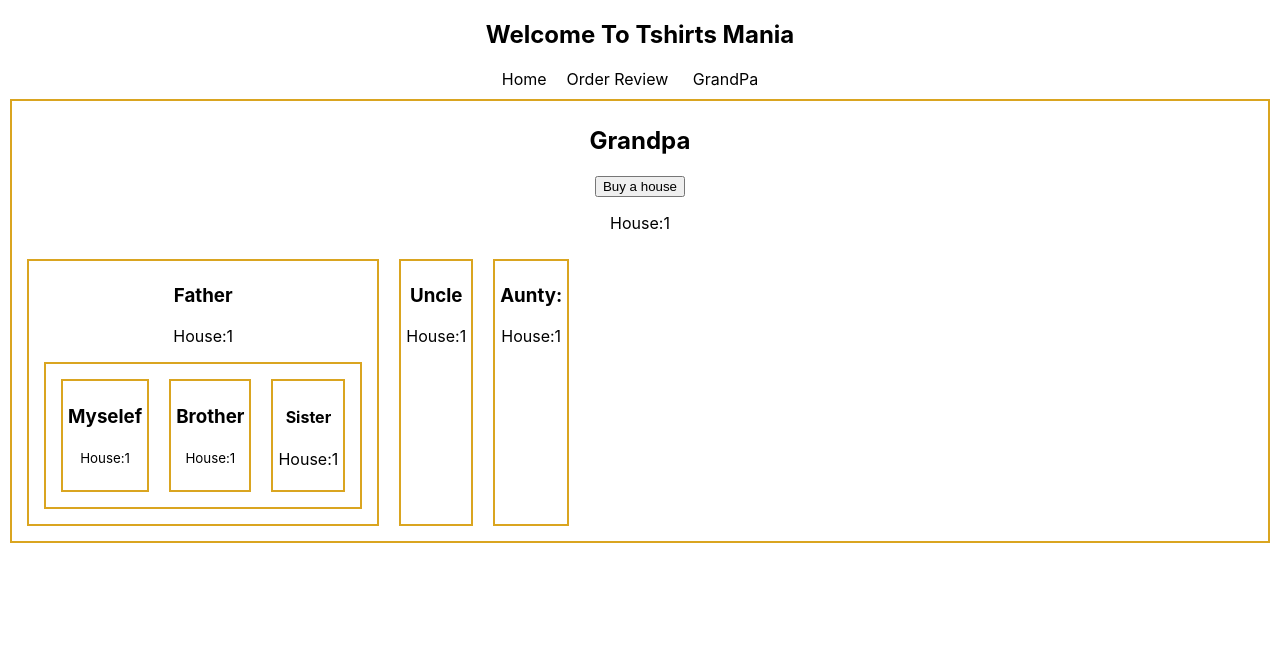
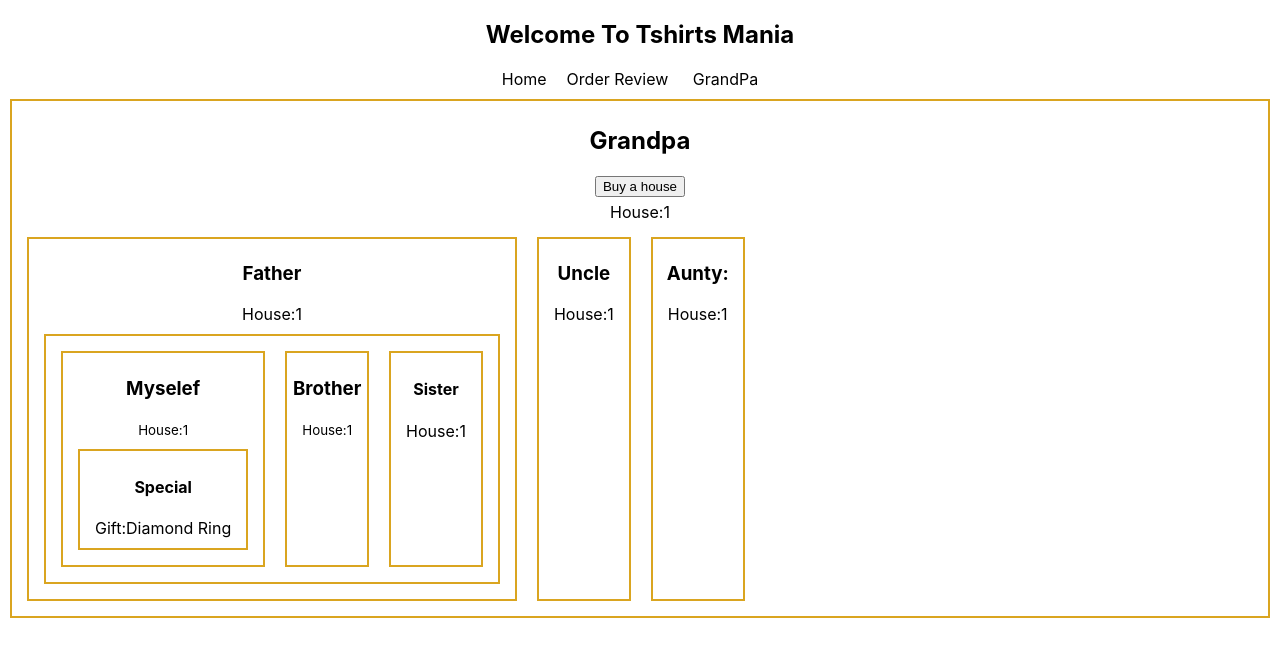
Before and after one commit to tanverrana/tshirt-mania, a React (Create React App) app: page /grandpa in a window 1280 px wide. Shown: the top 656 px of the page. Built offline with nearby package versions, Linux system fonts and the light colour scheme.

Commit message:
create special component and drilling propos

```diff
--- a/src/components/Father/Father.js
+++ b/src/components/Father/Father.js
@@ -3,13 +3,13 @@ import Brother from '../Brother/Brother';
 import Myself from '../Myself/Myself';
 import Sister from '../Sister/Sister';
 
-const Father = ({ house }) => {
+const Father = ({ house, ornament }) => {
     return (
         <div>
             <h3> Father</h3>
             <p>House:{house} </p>
             <div style={{ display: 'flex' }}>
-                <Myself house={house}></Myself>
+                <Myself house={house} ornament={ornament}></Myself>
                 <Brother house={house}></Brother>
                 <Sister house={house}></Sister>
             </div>
--- a/src/components/Grandpa/Grandpa.css
+++ b/src/components/Grandpa/Grandpa.css
@@ -8,3 +8,6 @@
     margin: 10px;
     padding: 5px;
 }
+.grandpa p{
+    margin: 5px 10px;
+}
--- a/src/components/Grandpa/Grandpa.js
+++ b/src/components/Grandpa/Grandpa.js
@@ -7,6 +7,9 @@ import "./Grandpa.css";
 
 const Grandpa = () => {
     const [house, setHouse] = useState(1);
+
+    const ornament = "Diamond Ring";
+
     const handleBuyAHouse = () => {
         const newHouseCount = house + 1;
         setHouse(newHouseCount);
@@ -17,7 +20,7 @@ const Grandpa = () => {
             <button onClick={handleBuyAHouse}>Buy a house</button>
             <p>House:{house}</p>
             <section style={{ display: 'flex' }}>
-                <Father house={house}></Father>
+                <Father house={house} ornament={ornament}></Father>
                 <Uncle house={house}></Uncle>
                 <Aunty house={house}></Aunty>
             </section>
--- a/src/components/Myself/Myself.js
+++ b/src/components/Myself/Myself.js
@@ -1,10 +1,12 @@
 import React from 'react';
+import Special from '../Special/Special';
 
-const Myself = ({ house }) => {
+const Myself = ({ house, ornament }) => {
     return (
         <div>
             <h3>Myselef</h3>
             <p><small>House:{house}</small></p>
+            <Special ornament={ornament}></Special>
         </div>
     );
 };
--- /dev/null
+++ b/src/components/Special/Special.js
@@ -0,0 +1,12 @@
+import React from 'react';
+
+const Special = ({ ornament }) => {
+    return (
+        <div>
+            <h4>Special</h4>
+            <p>Gift:{ornament}</p>
+        </div>
+    );
+};
+
+export default Special;
```
